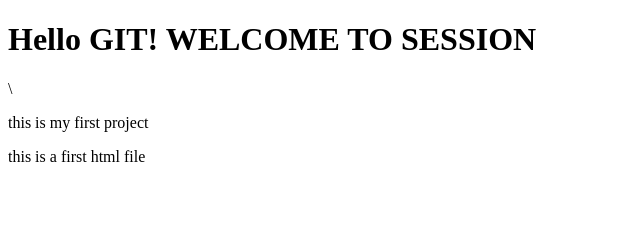
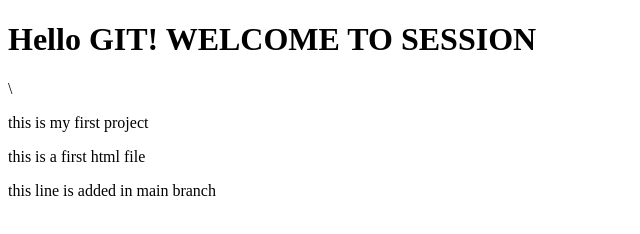
Before and after one commit to lakshmihatti9196-dev/MYPROJECT, a plain HTML site: page index.html in a window 1280 px wide. Shown: the whole page, without its empty margins (0-640 px from the left). Drawn offline with Linux system fonts and the light colour scheme.

Commit message:
main branch merge

```diff
--- a/index.html
+++ b/index.html
@@ -7,5 +7,6 @@
 <h1>Hello GIT! WELCOME TO SESSION</h1>\
 <p>this is my first project</p>
 <p>this is a first html file</p>
+<p>this line is added in main branch</p>
 </body>
 </html>
```
